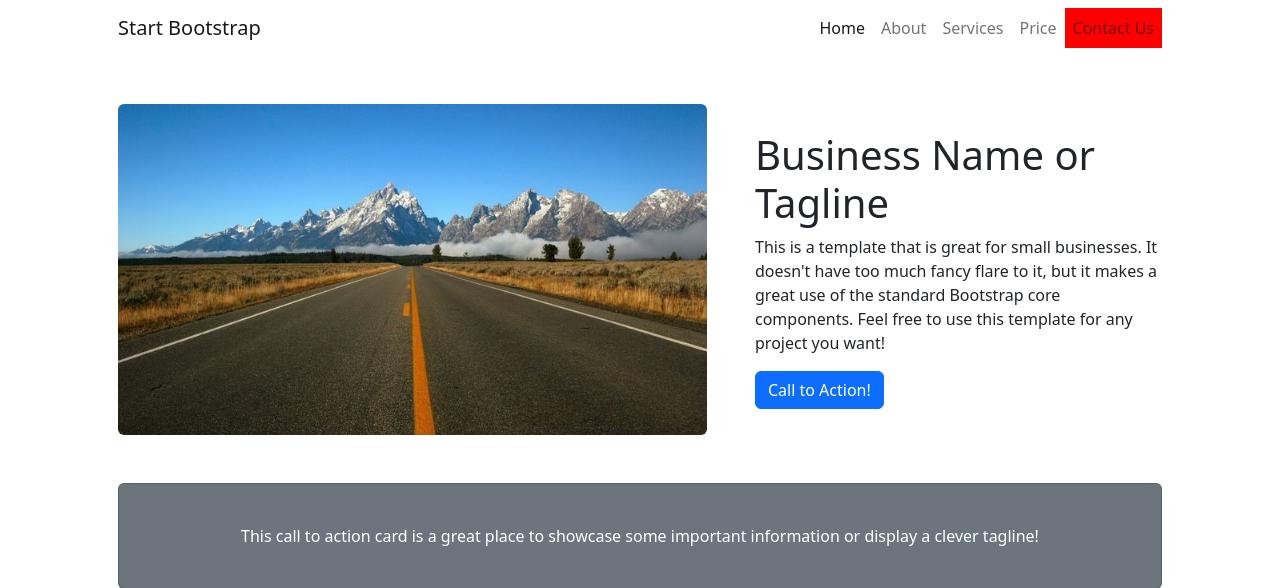
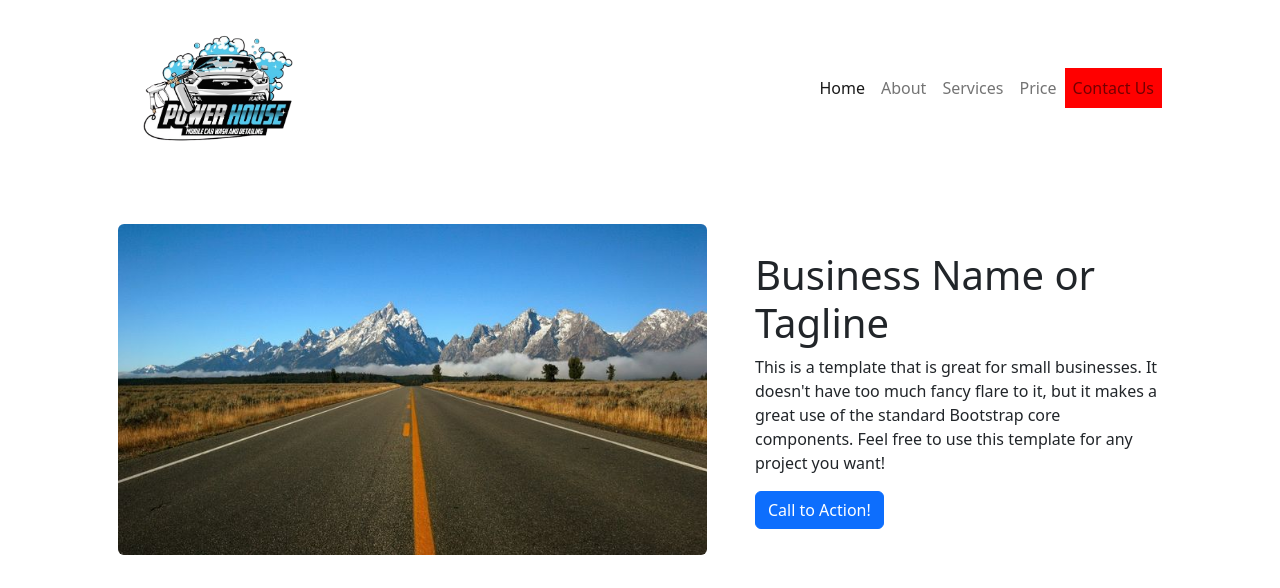
Before and after one commit to hokae/CARWASH, a PHP site: page /views/home.php in a window 1280 px wide. Shown: the top 588 px of the page. Run offline with PHP 8.4, Linux system fonts and the light colour scheme.

Commit message:
59th commit

```diff
--- a/views/nav/header.php
+++ b/views/nav/header.php
@@ -15,7 +15,9 @@
         <!-- Responsive navbar-->
         <nav class="navbar navbar-expand-lg">
             <div class="container px-5">
-                <a class="navbar-brand" href="#!">Start Bootstrap</a>
+            <a class="navbar-brand" href="#!">
+                <img src="../images/logo.png" alt="Logo" style="height: 150px;">
+            </a>
                 <button class="navbar-toggler" type="button" data-bs-toggle="collapse" data-bs-target="#navbarSupportedContent" aria-controls="navbarSupportedContent" aria-expanded="false" aria-label="Toggle navigation"><span class="navbar-toggler-icon"></span></button>
                 <div class="collapse navbar-collapse" id="navbarSupportedContent">
                     <ul class="navbar-nav ms-auto mb-2 mb-lg-0">
```
Also changed, not shown: images/logo.png (added).
